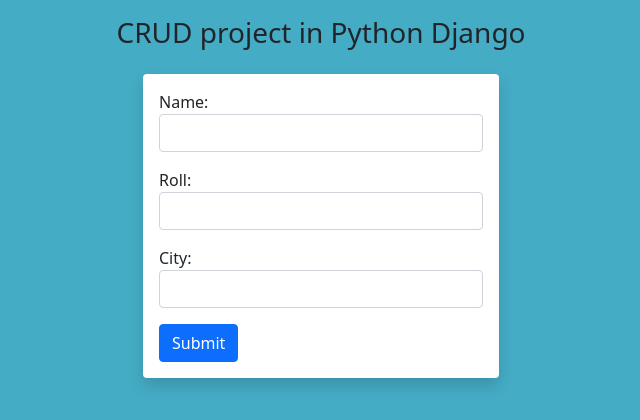
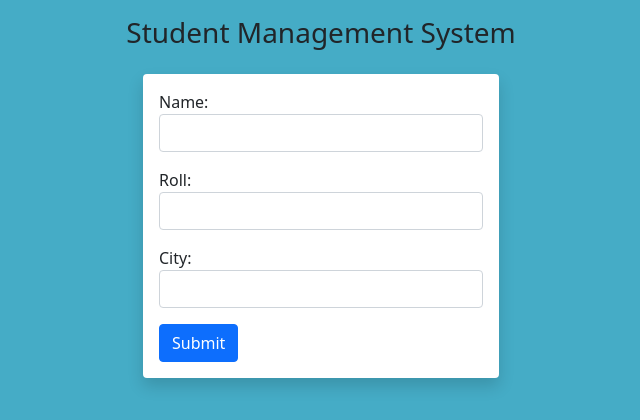
Before and after one commit to Anamikatiwari/crud_project, a Django app: page /add-student/ in a window 1280 px wide. Shown: the top 420 px of the page, without its empty margins (319-959 px from the left). Run offline with Django 5.2, Linux system fonts and the light colour scheme.

Commit message:
change headings

```diff
--- a/crudapp/templates/core/add-student.html
+++ b/crudapp/templates/core/add-student.html
@@ -6,7 +6,7 @@
     <section class="container">
         <div class="row justify-content-around mt-3">
             <div class="col-sm-8 text-center">
-                <h3>CRUD project in Python Django</h3>
+                <h3>Student Management System</h3>
             </div>
         </div>
         <div class="row justify-content-around mt-3">
--- a/crudapp/templates/core/edit-student.html
+++ b/crudapp/templates/core/edit-student.html
@@ -5,7 +5,7 @@
 <section class="container">
     <div class="row justify-content-around  mt-3 ">
         <div class="col-sm-8 text-center">
-            <h3>CRUD project in python django</h3>
+            <h3>Student Management System</h3>
     </div>
 
     <div class="row justify-content-around  mt-3">
--- a/crudapp/templates/core/home.html
+++ b/crudapp/templates/core/home.html
@@ -7,7 +7,7 @@
         <div class="col-md-8">
             <div class="card">
                 <div class="card-header bg-primary text-white">
-                    <h3 class="card-title mb-0">CRUD project in Python Django</h3>
+                    <h3 class="card-title mb-0">Student Management System</h3>
                 </div>
                 <div class="card-body">
                     <div class="table-responsive">
```
